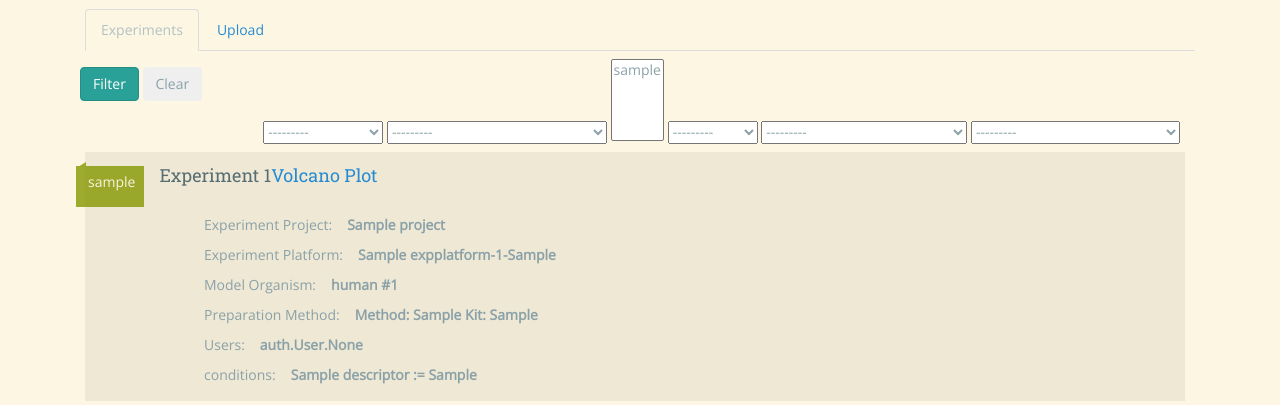
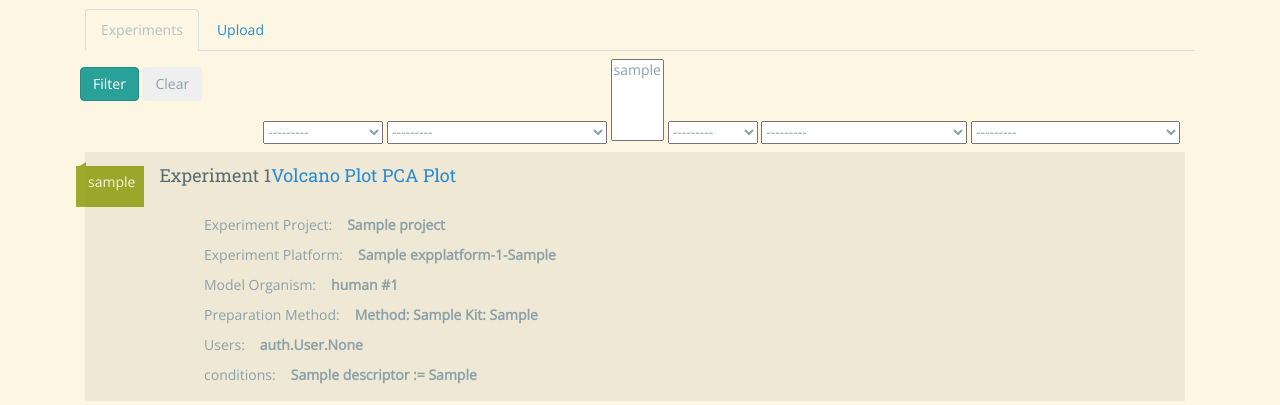
Before and after one commit to wjojf/ngsdb, a Django app: page /exp/all/ in a window 1280 px wide. Shown: the part 51-456 px from the top of the page. Run offline with Django 4.2, Linux system fonts and the light colour scheme; tables that the repository leaves empty hold one stand-in row (values such as "Sample post"); data that the repository does not hold is empty; some libraries are stand-ins or nearby versions.

Commit message:
Add PCAPlotView & template updates

```diff
--- a/plots/urls.py
+++ b/plots/urls.py
@@ -6,4 +6,5 @@
     path('test-volcano/', plt_views.TestVolcanoPlotView.as_view(), name='test-volcano'),
     path('test-pcaplot', plt_views.TestPCAPlotView.as_view(), name='test-pcaplot'),
     path('volcano/<int:exp_id>', plt_views.VolcanoPlotView.as_view(), name='volcano-plot'),
+    path('pca/<int:exp_id>', plt_views.PCAPlotView.as_view(), name='pca-plot'),
 ]
--- a/plots/views.py
+++ b/plots/views.py
@@ -99,13 +99,13 @@
         data_filepath = './static/csv/count_matrix_SAM.csv'
         pca_df = pl_utils.getPCADataframe(data_filepath)
 
-        if not pca_df.is_empty():
+        if not pca_df.empty:
 
             fig = px.scatter(
                 pca_df,
                 x='PC1',
                 y='PC2',
-                color='Condition'
+                color='condition'
             )
 
             context['graph'] = fig.to_html()
--- a/templates/exp/home.html
+++ b/templates/exp/home.html
@@ -13,7 +13,7 @@
                 {% render_obj_users obj %}
             </div>
         </div>
-        <h4>{{ obj }}</><a href="{% url 'volcano-plot' obj.id%}">Volcano Plot</a></></h4>
+        <h4>{{ obj }}</><a href="{% url 'volcano-plot' obj.id%}">Volcano Plot</a></> <a href="{% url 'pca-plot' obj.id %}">PCA Plot</a></h4>
         <div class="item-details">
             {% render_obj obj css_class='item-fieldset' %}
         </div>
```
Also changed, not shown: templates/plots/plot.html (added, +7 -0 lines).
